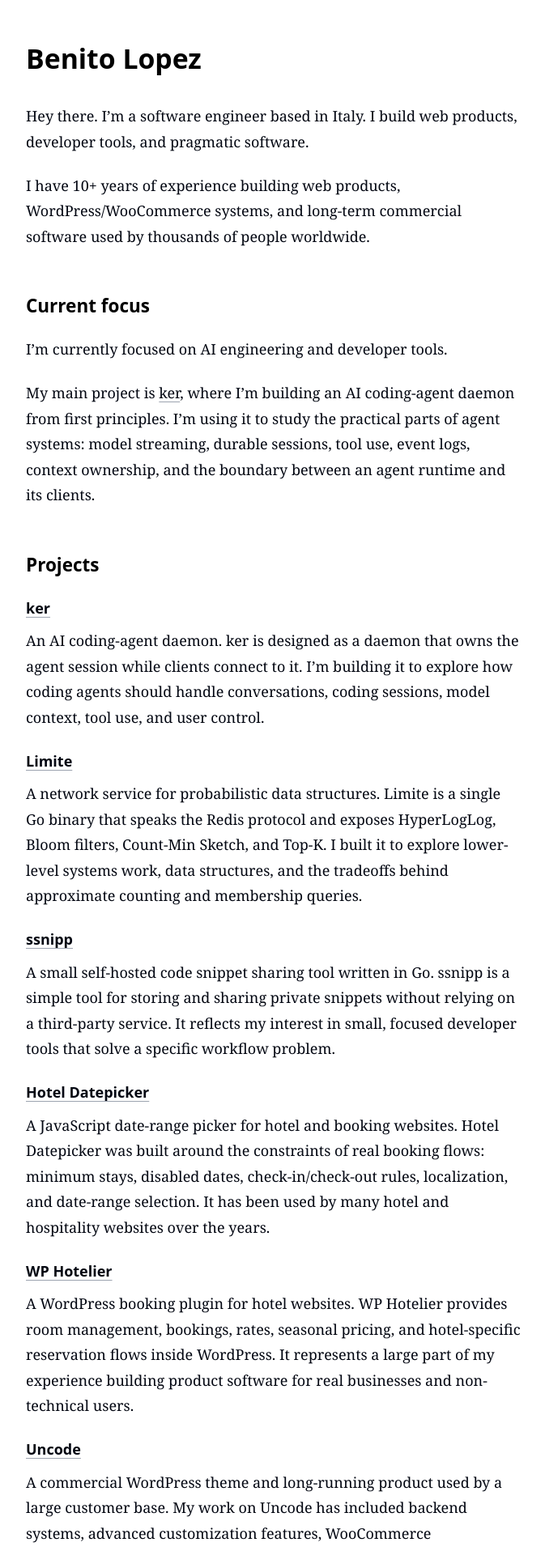
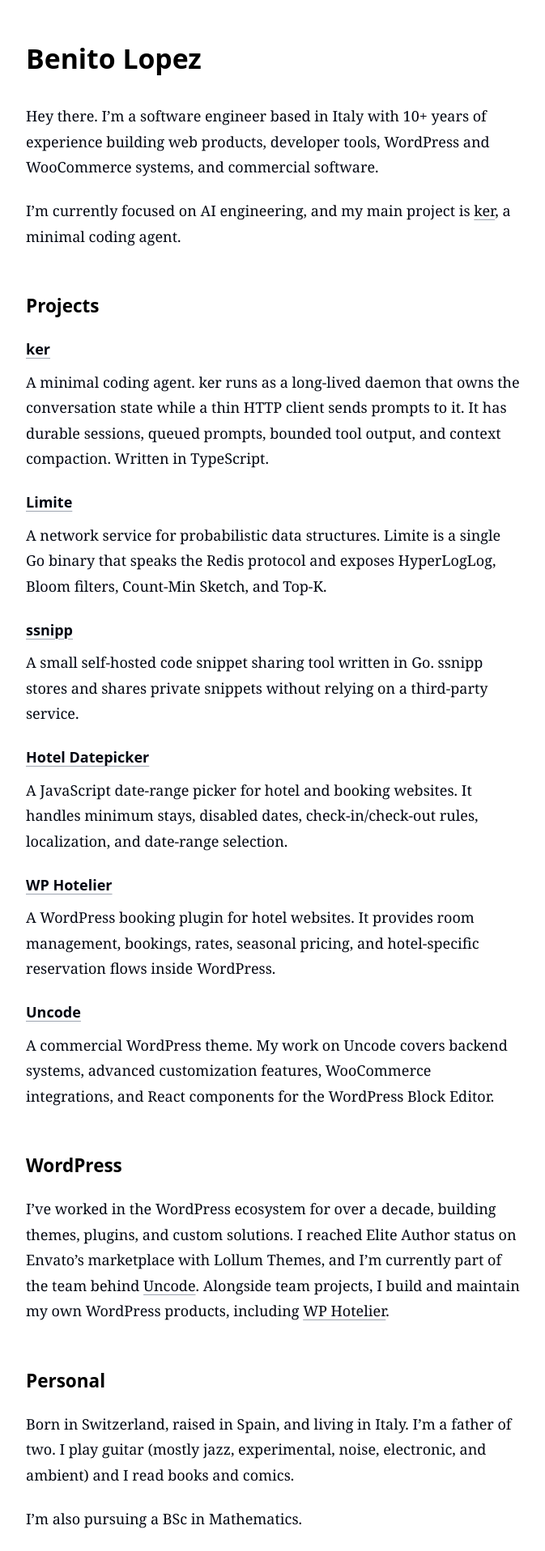
Before and after one commit to benitolopez/lopezb.com, a Next.js app: page / in a window 1280 px wide. Shown: the part 80-1996 px from the top of the page at 81% size, without its empty margins (302-975 px from the left). Built offline with nearby package versions, Linux system fonts and the light colour scheme.

Commit message:
Simplify homepage

```diff
--- a/app/(default-layout)/page.tsx
+++ b/app/(default-layout)/page.tsx
@@ -9,36 +9,20 @@
       </h1>
       <div className="content mt-8">
         <p className="leading-7 text-gray-950 mb-5">
-          Hey there. I’m a software engineer based in Italy. I build web
-          products, developer tools, and pragmatic software.
+          Hey there. I’m a software engineer based in Italy with 10+ years of
+          experience building web products, developer tools, WordPress and
+          WooCommerce systems, and commercial software.
         </p>
 
         <p className="leading-7 text-gray-950 mb-5">
-          I have 10+ years of experience building web products,
-          WordPress/WooCommerce systems, and long-term commercial software used
-          by thousands of people worldwide.
-        </p>
-
-        <h2 className="leading-7 text-black mt-12 mb-5 font-bold text-xl">
-          Current focus
-        </h2>
-
-        <p className="leading-7 text-gray-950 mb-5">
-          I’m currently focused on AI engineering and developer tools.
-        </p>
-
-        <p className="leading-7 text-gray-950 mb-5">
-          My main project is{" "}
+          I’m currently focused on AI engineering, and my main project is{" "}
           <a
             href="https://ker.dev"
             className="text-gray-950 underline underline-offset-4 decoration-1 decoration-gray-400"
           >
             ker
           </a>
-          , where I’m building an AI coding-agent daemon from first principles.
-          I’m using it to study the practical parts of agent systems: model
-          streaming, durable sessions, tool use, event logs, context ownership,
-          and the boundary between an agent runtime and its clients.
+          , a minimal coding agent.
         </p>
 
         <h2 className="leading-7 text-black mt-12 mb-5 font-bold text-xl">
@@ -56,10 +40,10 @@
           </h3>
 
           <p className="leading-7 text-gray-950 mb-5">
-            An AI coding-agent daemon. ker is designed as a daemon that owns the
-            agent session while clients connect to it. I’m building it to
-            explore how coding agents should handle conversations, coding
-            sessions, model context, tool use, and user control.
+            A minimal coding agent. ker runs as a long-lived daemon that owns
+            the conversation state while a thin HTTP client sends prompts to it.
+            It has durable sessions, queued prompts, bounded tool output, and
+            context compaction. Written in TypeScript.
           </p>
 
           <h3 className="leading-7 text-gray-950 mb-2 font-bold ">
@@ -74,9 +58,7 @@
           <p className="leading-7 text-gray-950 mb-5">
             A network service for probabilistic data structures. Limite is a
             single Go binary that speaks the Redis protocol and exposes
-            HyperLogLog, Bloom filters, Count-Min Sketch, and Top-K. I built it
-            to explore lower-level systems work, data structures, and the
-            tradeoffs behind approximate counting and membership queries.
+            HyperLogLog, Bloom filters, Count-Min Sketch, and Top-K.
           </p>
 
           <h3 className="leading-7 text-gray-950 mb-2 font-bold ">
@@ -90,9 +72,8 @@
 
           <p className="leading-7 text-gray-950 mb-5">
             A small self-hosted code snippet sharing tool written in Go. ssnipp
-            is a simple tool for storing and sharing private snippets without
-            relying on a third-party service. It reflects my interest in small,
-            focused developer tools that solve a specific workflow problem.
+            stores and shares private snippets without relying on a third-party
+            service.
           </p>
 
           <h3 className="leading-7 text-gray-950 mb-2 font-bold ">
@@ -105,11 +86,9 @@
           </h3>
 
           <p className="leading-7 text-gray-950 mb-5">
-            A JavaScript date-range picker for hotel and booking websites. Hotel
-            Datepicker was built around the constraints of real booking flows:
-            minimum stays, disabled dates, check-in/check-out rules,
-            localization, and date-range selection. It has been used by many
-            hotel and hospitality websites over the years.
+            A JavaScript date-range picker for hotel and booking websites. It
+            handles minimum stays, disabled dates, check-in/check-out rules,
+            localization, and date-range selection.
           </p>
 
           <h3 className="leading-7 text-gray-950 mb-2 font-bold ">
@@ -122,11 +101,9 @@
           </h3>
 
           <p className="leading-7 text-gray-950 mb-5">
-            A WordPress booking plugin for hotel websites. WP Hotelier provides
-            room management, bookings, rates, seasonal pricing, and
-            hotel-specific reservation flows inside WordPress. It represents a
-            large part of my experience building product software for real
-            businesses and non-technical users.
+            A WordPress booking plugin for hotel websites. It provides room
+            management, bookings, rates, seasonal pricing, and hotel-specific
+            reservation flows inside WordPress.
           </p>
 
           <h3 className="leading-7 text-gray-950 mb-2 font-bold ">
@@ -139,12 +116,9 @@
           </h3>
 
           <p className="leading-7 text-gray-950 mb-5">
-            A commercial WordPress theme and long-running product used by a
-            large customer base. My work on Uncode has included backend systems,
-            advanced customization features, WooCommerce integrations, and React
-            components for the WordPress Block Editor. It is where much of my
-            long-term experience with production software, compatibility,
-            maintenance, and user-facing product work comes from.
+            A commercial WordPress theme. My work on Uncode covers backend
+            systems, advanced customization features, WooCommerce integrations,
+            and React components for the WordPress Block Editor.
           </p>
         </div>
 
@@ -153,37 +127,25 @@
         </h2>
 
         <p className="leading-7 text-gray-950 mb-5">
-          Over the past decade, I’ve built a significant presence in the
-          WordPress ecosystem. I’ve created themes, plugins, and custom
-          solutions that power thousands of websites worldwide.
-        </p>
-
-        <p className="leading-7 text-gray-950 mb-5">
-          Throughout my WordPress journey, I achieved Elite Author status on
-          Envato’s marketplace with Lollum Themes, and I’m currently part of the
-          team behind{" "}
+          I’ve worked in the WordPress ecosystem for over a decade, building
+          themes, plugins, and custom solutions. I reached Elite Author status
+          on Envato’s marketplace with Lollum Themes, and I’m currently part of
+          the team behind{" "}
           <a
             href="https://undsgn.com/uncode/"
             className="text-gray-950 underline underline-offset-4 decoration-1 decoration-gray-400"
           >
             Uncode
           </a>
-          , one of the most popular WordPress themes on the market. My work
-          mainly focuses on backend development, React components for the Block
-          Editor, and advanced WooCommerce features.
-        </p>
-
-        <p className="leading-7 text-gray-950 mb-5">
-          Alongside team projects, I also build and maintain independent
-          WordPress products, including{" "}
+          . Alongside team projects, I build and maintain my own WordPress
+          products, including{" "}
           <a
             href="https://wphotelier.com/"
             className="text-gray-950 underline underline-offset-4 decoration-1 decoration-gray-400"
           >
             WP Hotelier
           </a>
-          , a hotel booking plugin focused on helping small hotels and B&Bs
-          manage bookings directly through WordPress.
+          .
         </p>
 
         <h2 className="leading-7 text-black mt-12 mb-5 font-bold text-xl">
@@ -191,17 +153,13 @@
         </h2>
 
         <p className="leading-7 text-gray-950 mb-5">
-          Born in Switzerland, raised in Spain, and living in Italy, I'm a
-          father of two with diverse interests. Music is a big part of my life —
-          I enjoy playing guitar, particularly exploring jazz, experimental,
-          noise, electronic, and ambient genres. I also spend time reading books
-          and comics.
+          Born in Switzerland, raised in Spain, and living in Italy. I’m a
+          father of two. I play guitar (mostly jazz, experimental, noise,
+          electronic, and ambient) and I read books and comics.
         </p>
 
         <p className="leading-7 text-gray-950 mb-5">
-          Mathematics is another big passion, and after taking a few years away
-          from formal education, I decided to return to academia and am now
-          pursuing a BSc in Mathematics.
+          I’m also pursuing a BSc in Mathematics.
         </p>
 
         <h2 className="leading-7 text-black mt-12 mb-5 font-bold text-xl">
```
